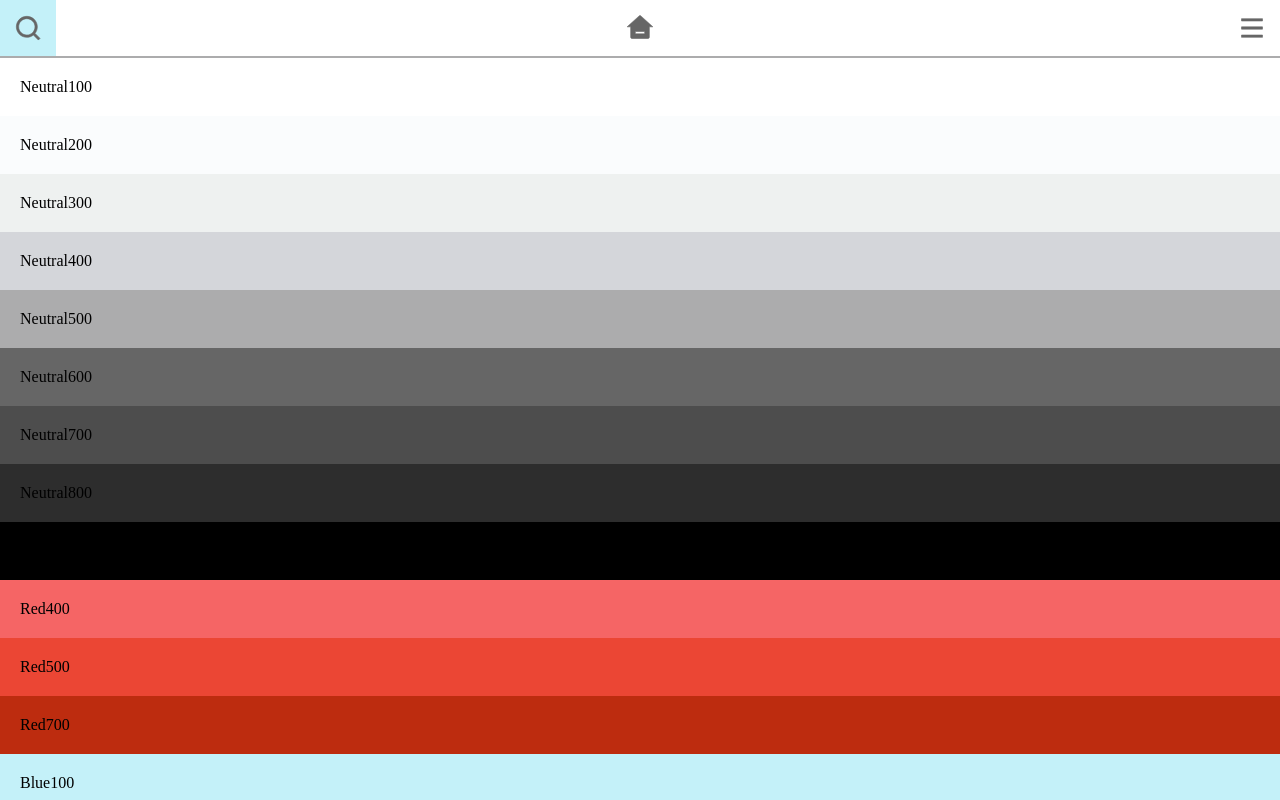
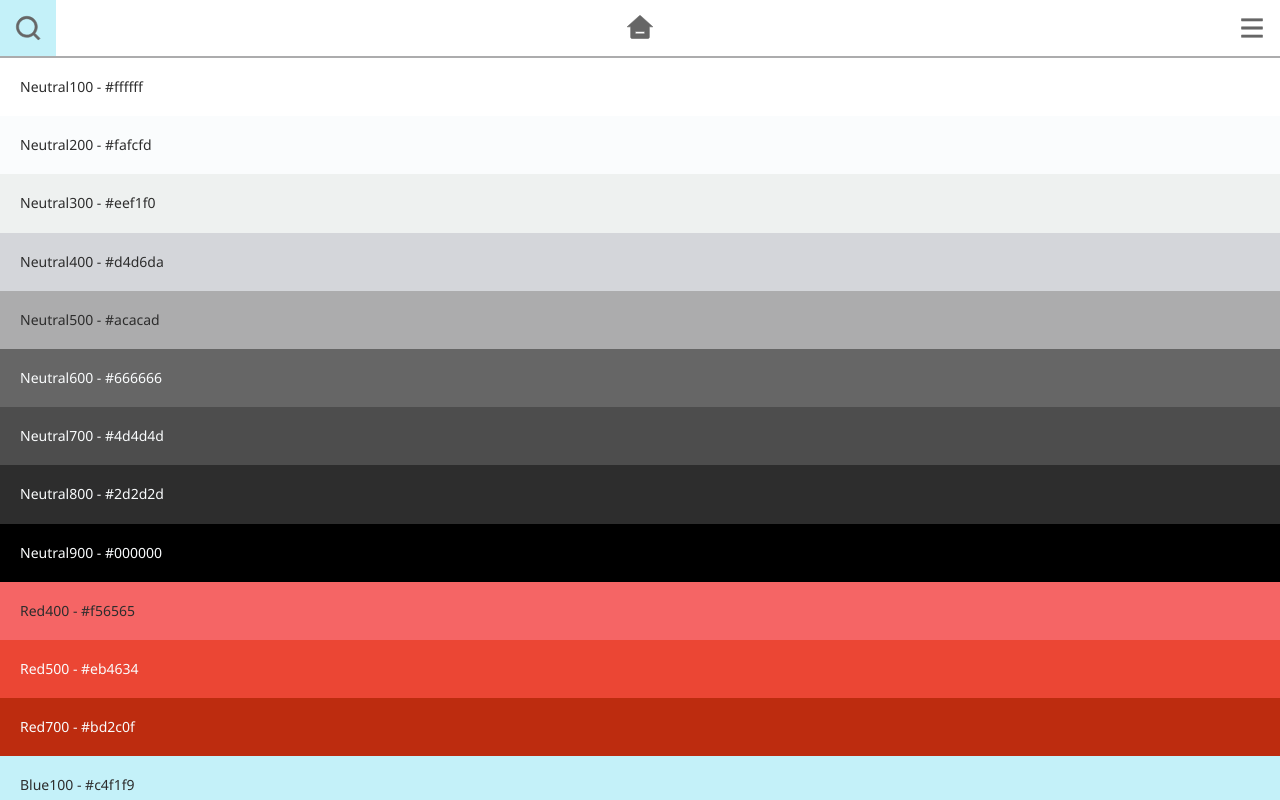
Before and after one commit to michac789/ngs-living-pictures, a React (Create React App) app: page /color in a window 1280 px wide. Shown: the top 800 px of the page. Built offline with nearby package versions, Linux system fonts and the light colour scheme.

Commit message:
feat: color palette show hex value, getTextColor func

```diff
--- a/src/pages/_Internal/ColorPalette.tsx
+++ b/src/pages/_Internal/ColorPalette.tsx
@@ -1,21 +1,29 @@
 import React from "react";
+import { Text } from "../../components/Text/Text";
 import { colors } from "../../constants/colors";
+
+const getTextColor = (hexColor: string) => {
+  hexColor = hexColor.replace('#', '');
+  const r = parseInt(hexColor.substring(0, 2), 16);
+  const g = parseInt(hexColor.substring(2, 4), 16);
+  const b = parseInt(hexColor.substring(4, 6), 16);
+  const luminance = (0.299 * r + 0.587 * g + 0.114 * b) / 255;
+  return luminance > 0.5 ? colors.Neutral800 : colors.Neutral200;
+}
 
 const ColorPalette = () => {
   return (
-    <div>
+    <>
       {Object.keys(colors).map((color) => (
-        <div
-          key={color}
-          style={{
-            backgroundColor: colors[color as keyof typeof colors],
-            padding: "20px"
-          }}
-        >
-          {color}
-        </div>
+        <Text variant="body2" style={{
+          backgroundColor: colors[color as keyof typeof colors],
+          color: getTextColor(colors[color as keyof typeof colors]),
+          padding: "20px",
+        }}>
+          {color} - {colors[color as keyof typeof colors]}
+        </Text>
       ))}
-    </div>
+    </>
   );
 };
 export default ColorPalette;
```
